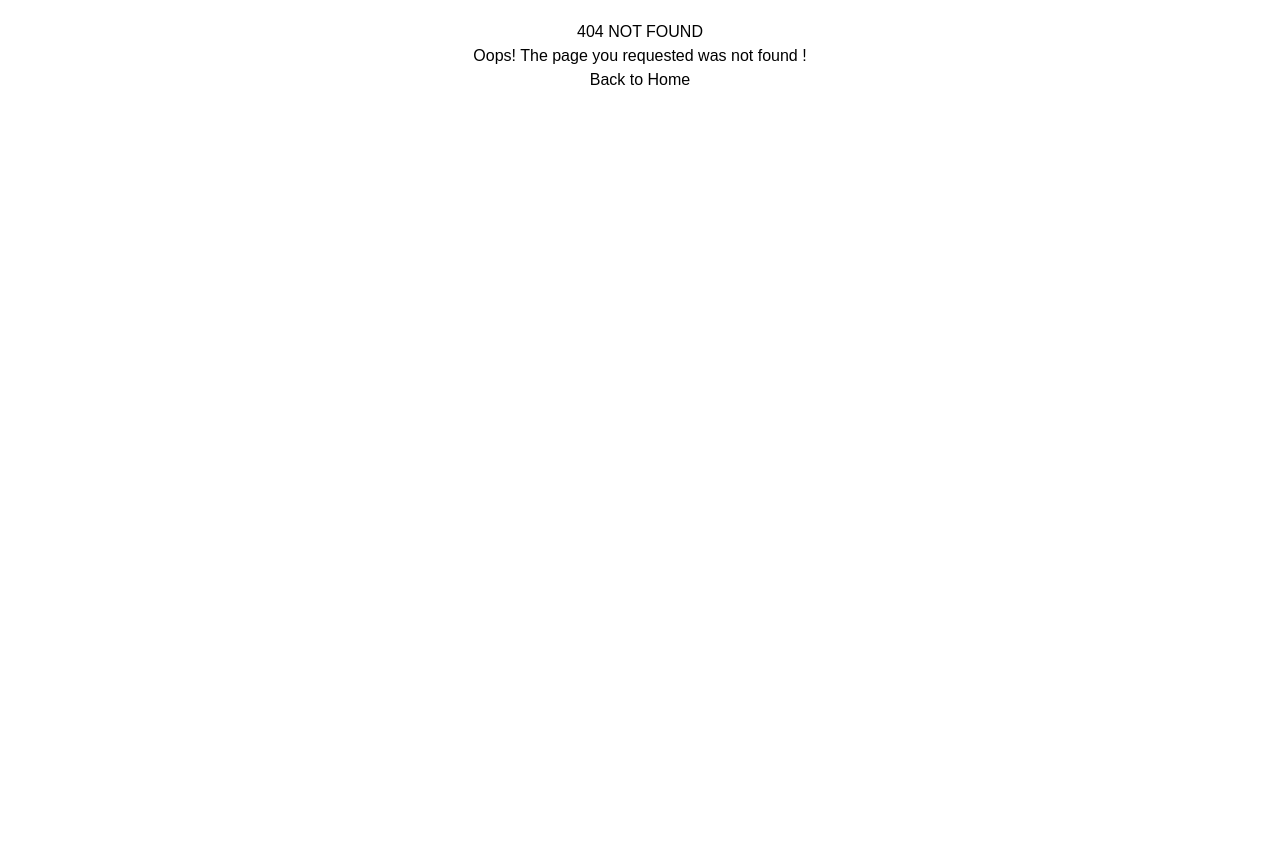
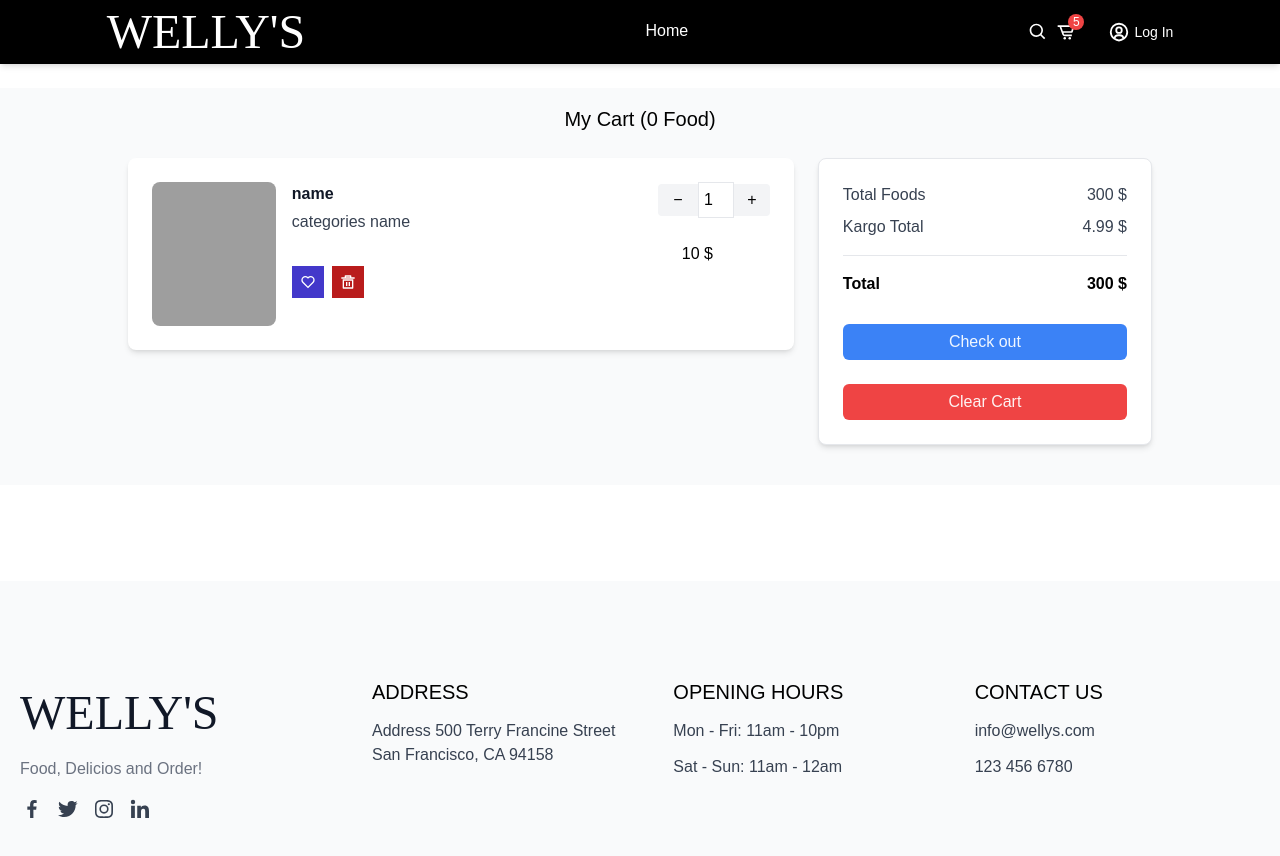
Before and after one commit to busrakk/wellys-web-app, a React (Create React App) app in the folder client/: page /cart in a window 1280 px wide. Before the commit this address had no page. Shown: the top 856 px of the page. Before the commit the page ends 800 px from the top, so only its background shows below. Built offline with nearby package versions, Linux system fonts and the light colour scheme; grey boxes are pictures that could not be loaded.

Commit message:
add cart page

```diff
--- a/client/src/App.js
+++ b/client/src/App.js
@@ -12,6 +12,7 @@ import Users from "./components/admin/user";
 import AdminRoute from "./components/Routes/AdminRoute";
 import UserRoute from "./components/Routes/UserRoute";
 import Order from "./components/user/order";
+import Cart from "./components/frontend/cart";
 
 function App() {
   return (
@@ -21,6 +22,7 @@ function App() {
         <Route path="/register" element={<Register />} />
         <Route path="/" element={<Master />}>
           <Route path="" element={<Home />} />
+          <Route path="cart" element={<Cart />} />
         </Route>
         <Route path="/user/" element={<UserRoute />}>
           <Route path="" element={<Navigate replace to="/user/orders" />} />
--- a/client/src/components/frontend/Menus.js
+++ b/client/src/components/frontend/Menus.js
@@ -1,5 +1,6 @@
 import React from "react";
 import Slider from "react-slick";
+import { BiCartAlt } from "react-icons/bi";
 
 import { IoIosArrowBack, IoIosArrowForward } from "react-icons/io";
 
@@ -33,19 +34,26 @@ const Menus = (props) => {
         <div key={item._id} className="md:px-4 px-10">
           <div className="w-full max-w-sm overflow-hidden rounded-lg shadow-md">
             <img
-              className="object-cover w-full h-80"
+              className="object-cover w-full h-64 rounded-t-md"
               src={`${process.env.REACT_APP_BACKEND_ROOT_URL}/api/product/product-photo/${item._id}`}
               alt={item.name}
             />
 
-            <div className="py-5 text-center">
-              <div
-                className="block text-xl font-bold text-gray-800"
-                role="link"
-              >
+            <div class="p-2 sm:p-4">
+              <p class="flex font-bold items-center justify-center text-gray-700 text-[22px] leading-7 mb-1 text-2xl">
                 {item.name}
+              </p>
+              <p class="text-[#7C7C80] pl-4 font-[15px] text-sm mt-2 overflow-hidden max-h-[2em]">
+                {item.description}
+              </p>
+              <div class="mt-4 mb-2 flex justify-between pl-4 pr-2">
+                <button class="block text-fontlg font-semibold text-gray-700 cursor-auto">
+                  $ {item.price}
+                </button>
+                <button class="text-lg block font-semibold py-2 px-6 text-green-100 hover:text-white bg-green-400 rounded-lg shadow hover:shadow-md hover:bg-green-500 hover:scale-105 transition-all transform duration-500">
+                  <BiCartAlt size={24} />
+                </button>
               </div>
-              <span className="text-sm text-gray-700">{item.price} $</span>
             </div>
           </div>
         </div>
@@ -96,7 +104,7 @@ const Menus = (props) => {
     ],
   };
   return (
-    <div className="mx-auto xl:px-40 md:pt-8">
+    <div className="mx-auto xl:px-40 md:pt-2">
       <Slider
         className="md:-mx-2 flex justify-center items-center"
         {...settings}
--- /dev/null
+++ b/client/src/components/frontend/cart/Item.js
@@ -0,0 +1,57 @@
+import React from "react";
+import { RiDeleteBin5Line, RiHeartLine } from "react-icons/ri";
+
+const Item = () => {
+  return (
+    <div className="justify-between mb-6 rounded-lg bg-white p-6 shadow-md sm:flex sm:justify-start">
+      <img
+        src="https://picsum.photos/200/300"
+        alt=""
+        className="w-full rounded-lg sm:w-40 h-36"
+      />
+      <div className="sm:ml-4 sm:flex sm:w-full sm:justify-between">
+        <div className="mt-5 sm:mt-0">
+          <h2 className="text-lg font-bold text-gray-900">name</h2>
+          <p className="mt-1 text-xs text-gray-700">categories name</p>
+          <div className="mt-8 space-x-2">
+            <button className="bg-indigo-700 text-white cursor-pointer duration-150 hover:bg-indigo-500">
+              <RiHeartLine className="m-2 h-4 w-4" />
+            </button>
+            <button className="bg-red-700 text-white cursor-pointer duration-150 hover:bg-red-500">
+              <RiDeleteBin5Line className="m-2 h-4 w-4" />
+            </button>
+          </div>
+        </div>
+        <div className="mt-4 flex justify-between sm:space-y-6 sm:mt-0 sm:block sm:space-x-6">
+          <div className="flex items-center border-gray-100">
+            <span className="cursor-pointer rounded-l bg-gray-100 py-1 px-3.5 duration-100 hover:bg-blue-500 hover:text-blue-50">
+              <button className="h-3 w-3 items-center rounded-l cursor-pointer outline-none">
+                <span className="m-auto text-2xl font-thin">−</span>
+              </button>
+            </span>
+            <input
+              className="h-9 w-9 border bg-white text-center text-xs outline-none"
+              type="number"
+              name="quantity"
+              value="1"
+              min="0"
+              max=""
+            />
+            <span className="cursor-pointer rounded-r bg-gray-100 py-1 px-3 duration-100 hover:bg-blue-500 hover:text-blue-50">
+              <button className="h-3 w-3 items-center rounded-l cursor-pointer outline-none">
+                <span className="m-auto text-2xl font-thin">+</span>
+              </button>
+            </span>
+          </div>
+          <div className="flex items-center space-x-4">
+            <div>
+              <p className="text-xl">10 $</p>
+            </div>
+          </div>
+        </div>
+      </div>
+    </div>
+  );
+};
+
+export default Item;
--- /dev/null
+++ b/client/src/components/frontend/cart/index.js
@@ -0,0 +1,51 @@
+import React from "react";
+import Item from "./Item";
+
+const Cart = () => {
+  return (
+    <div className="mb-10 w-screen relative mt-8 py-14 bg-white">
+      <div className="bg-gray-50 pb-10">
+        <h1 className="md:mb-6 mb-2 pt-4 text-center md:text-fontlg text-fontmd font-medium">
+          My Cart (0 Food)
+        </h1>
+        {/* {totalQuantity > 0 ? ( */}
+        <div className="mx-auto max-w-5xl justify-center px-6 md:flex md:space-x-6 xl:px-0">
+          <div className="rounded-lg md:w-2/3">
+            <Item />
+          </div>
+          {/* <!-- Sub total --> */}
+
+          <div className="mt-6 h-full rounded-lg border bg-white p-6 shadow-md md:mt-0 md:w-1/3">
+            {/* <div className="mb-2 flex justify-between">
+              <p className="text-gray-700">Number of Foods</p>
+              <p className="text-gray-700">x {itemsCount}</p>
+            </div> */}
+            <div className="mb-2 flex justify-between">
+              <p className="text-gray-700">Total Foods</p>
+              <p className="text-gray-700">300 $</p>
+            </div>
+            <div className="flex justify-between">
+              <p className="text-gray-700">Kargo Total</p>
+              <p className="text-gray-700">4.99 $</p>
+            </div>
+            <hr className="my-4" />
+            <div className="flex justify-between">
+              <p className="text-lg font-bold">Total</p>
+              <div className="">
+                <p className="mb-1 text-lg font-bold">300 $</p>
+              </div>
+            </div>
+            <button className="mt-6 w-full rounded-md bg-blue-500 py-1.5 font-medium text-blue-50 hover:bg-blue-600">
+              Check out
+            </button>
+            <button className="mt-6 w-full rounded-md bg-red-500 py-1.5 font-medium text-red-50 hover:bg-red-600">
+              Clear Cart
+            </button>
+          </div>
+        </div>
+      </div>
+    </div>
+  );
+};
+
+export default Cart;
--- a/client/src/layouts/frontend/Navbar.js
+++ b/client/src/layouts/frontend/Navbar.js
@@ -2,13 +2,15 @@ import React, { useState } from "react";
 import "./index.css";
 import Logo from "../../components/elements/Logo";
 import { BiCartAlt, BiSearch, BiUserCircle } from "react-icons/bi";
-import { Link } from "react-router-dom";
+import { Link, useLocation } from "react-router-dom";
 import { FiMenu } from "react-icons/fi";
 import { AiOutlineClose } from "react-icons/ai";
 import { useAuth } from "../../context/auth";
 import { RiAdminLine } from "react-icons/ri";
 
 const Navbar = () => {
+  const location = useLocation();
+
   const scrollTo = (id) => {
     let element = document.getElementById(id);
 
@@ -41,6 +43,8 @@ const Navbar = () => {
             open ? "top-2 opacity-100" : " md:opacity-100 opacity-0"
           }`}
         >
+          {location.pathname !== "/cart" ? (
+            <>
               <li onClick={() => scrollTo("home")} className="menu-item">
                 Home
               </li>
@@ -50,6 +54,14 @@ const Navbar = () => {
               <li onClick={() => scrollTo("contact")} className="menu-item">
                 Contact
               </li>
+            </>
+          ) : (
+            <>
+              <Link to="/" className="menu-item">
+                Home
+              </Link>
+            </>
+          )}
           {auth?.user?.role === 1 ? (
             <li className="md:hidden flex p-4">
               <Link
@@ -88,10 +100,18 @@ const Navbar = () => {
               size={20}
               className="transition-all duration-200 ease-linear hover:scale-110"
             />
+
+            <Link to="/cart" className="flex justify-center items-center gap-1">
+              <div className="relative">
                 <BiCartAlt
                   size={20}
                   className="transition-all duration-200 ease-linear hover:scale-110"
                 />
+                <span className="absolute -top-2 -right-2 flex h-3 w-3 items-center justify-center rounded-full bg-red-500 p-2 text-fontxs text-white">
+                  5
+                </span>
+              </div>
+            </Link>
           </div>
           {auth?.user?.role === 1 ? (
             <Link
```
Lines whose indentation alone changed are shown as unchanged.
